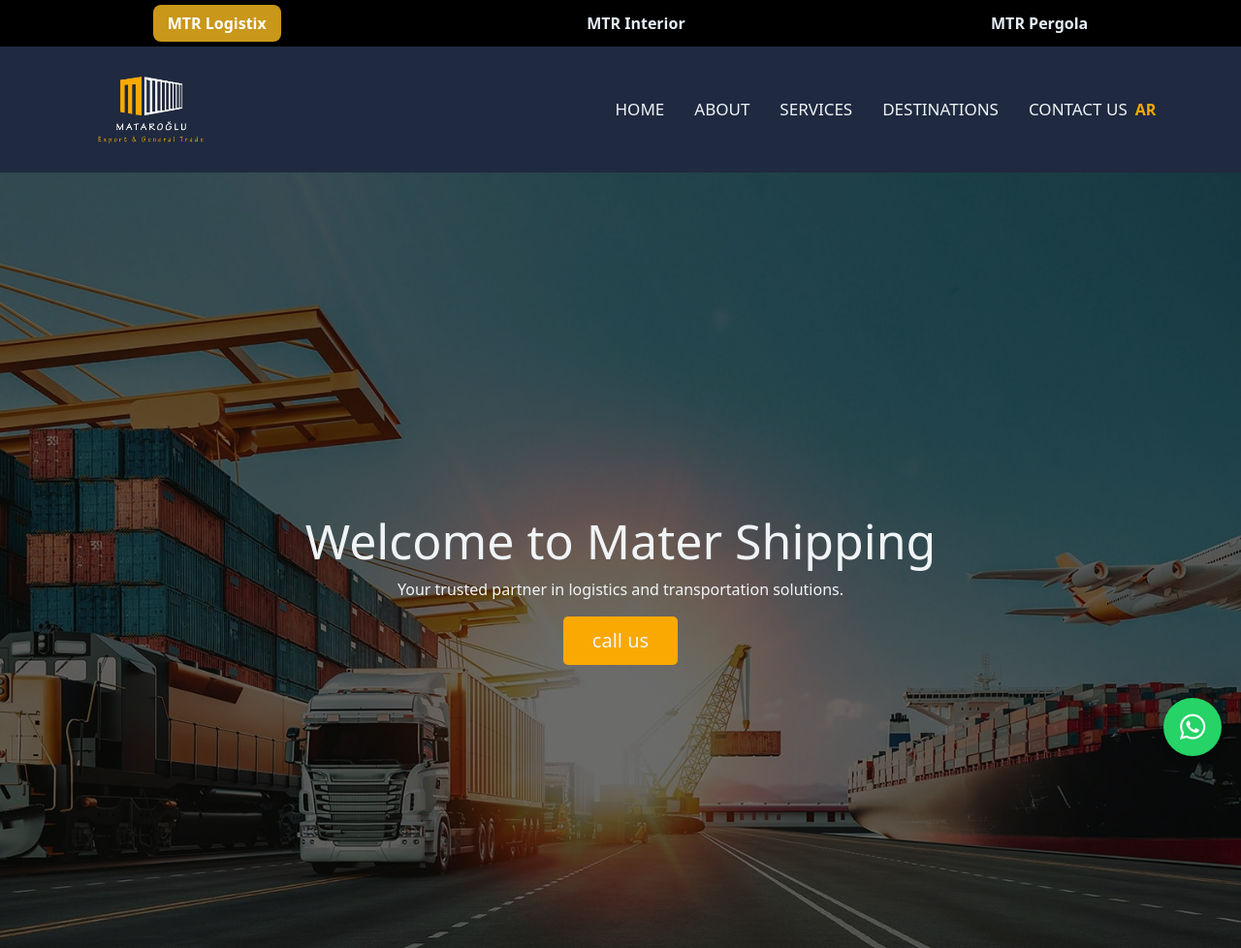
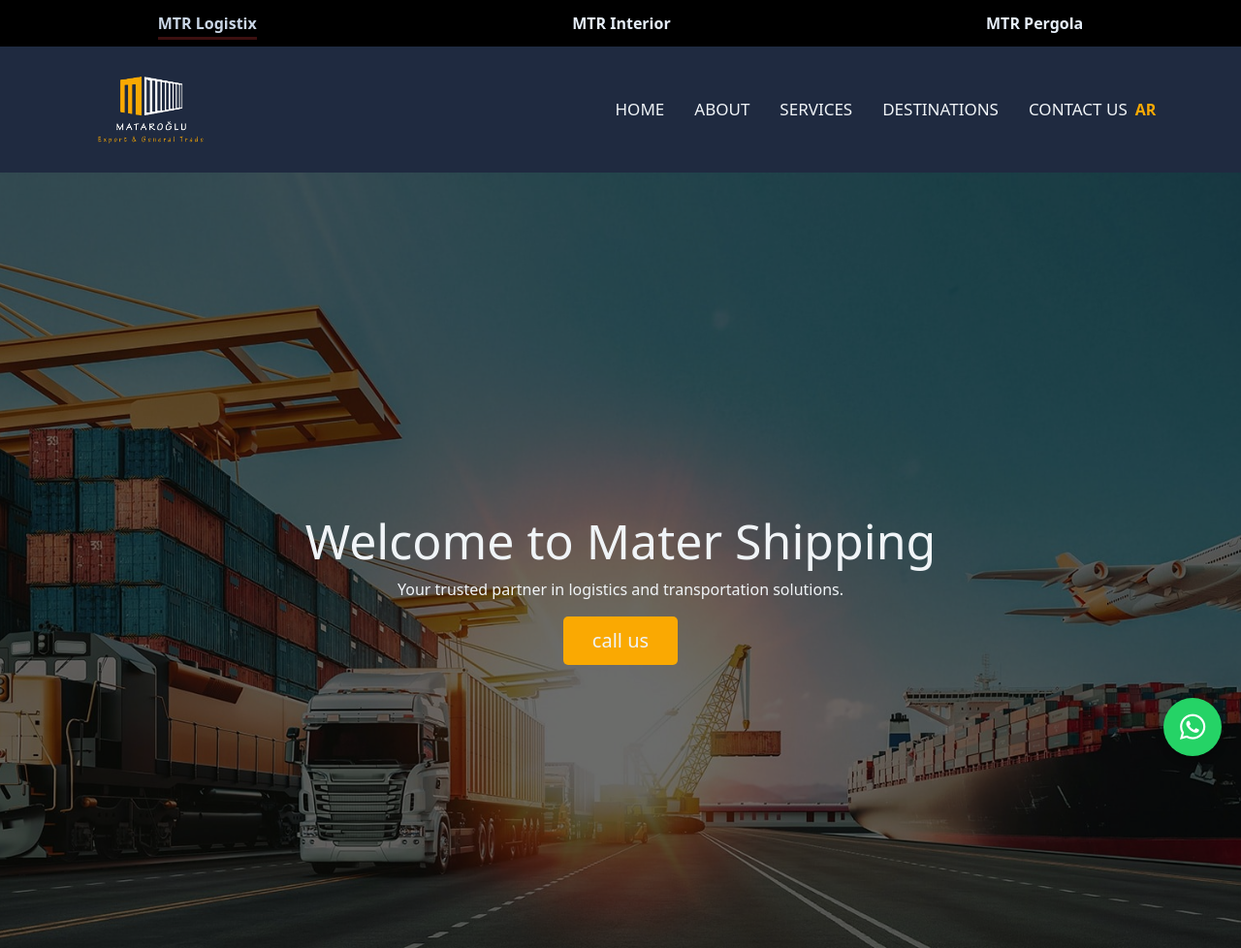
Before and after one commit to MOHAMMED-IYAD/mtr-shipping, a plain HTML site: page index.html in a window 1280 px wide. Shown: the top 978 px of the page at 97% size. Drawn offline with nearby package versions, Linux system fonts and the light colour scheme.

Commit message:
Update files

```diff
--- a/style.css
+++ b/style.css
@@ -44,19 +44,24 @@
   color: #868c94; /* لون عند المرور */
 }
 
+
 .first-nav a.best {
-  background-color: #c9971a; /* خلفية ذهبية */
-  color: white; /* لون النص أبيض */
-  padding: 8px 15px; /* مسافة داخلية */
-  border-radius: 8px; /* حواف دائرية */
-  text-decoration: none; /* إزالة الخط السفلي */
-  font-weight: bold; /* خط عريض */
-  transition: transform 0.3s; /* تأثير عند المرور بالفأرة */
+    color: #cad6e6; /* نص أبيض */
+    font-weight: bold;
+    font-size: 16px;
+    text-decoration: none; /* نشيل الخط الافتراضي */
+
+    /* خط تحت النص */
+    border-bottom: 3px solid #3c1010; /* برتقالي غامق */
+    padding-bottom: 3px; /* مسافة بسيطة بين النص والخط */
+
+    transition: border-color 0.3s;
 }
 
 .first-nav a.best:hover {
-  transform: scale(1.1); /* يكبر شوي عند المرور */
+    border-color: #240a0a; /* يصبح أفتح شوي عند المرور */
 }
+
 
 .navbar {
   padding-top: 25px !important;
```
